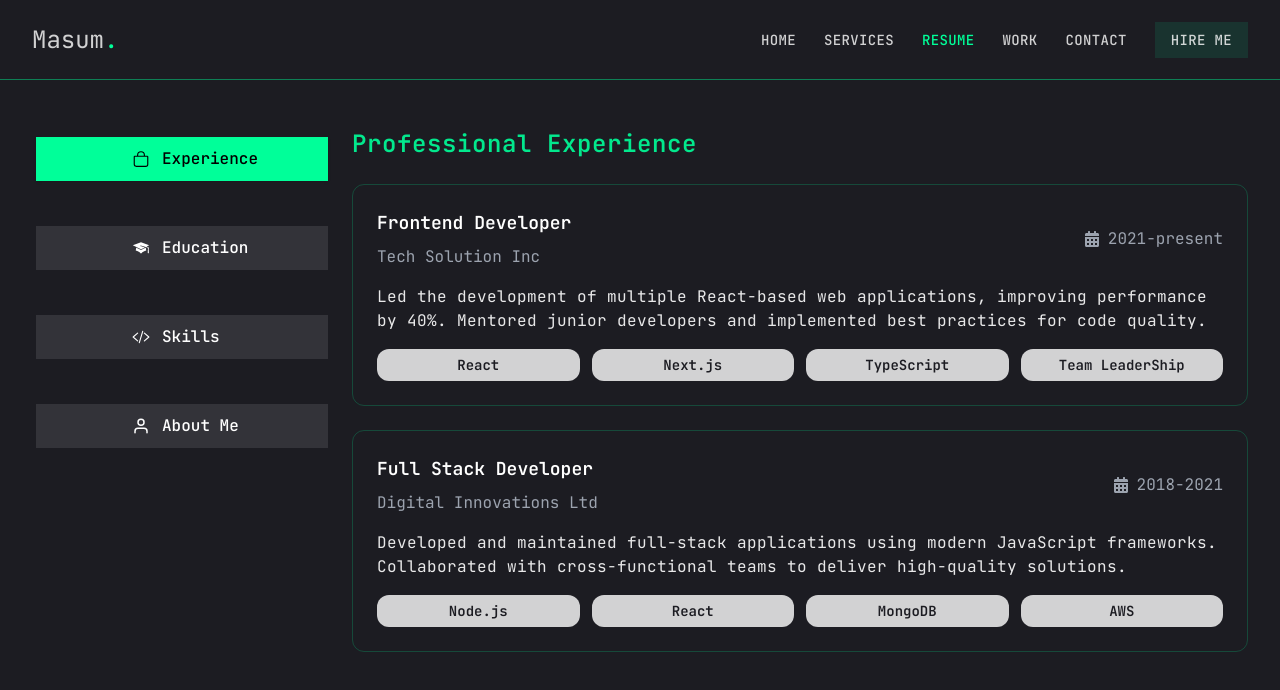
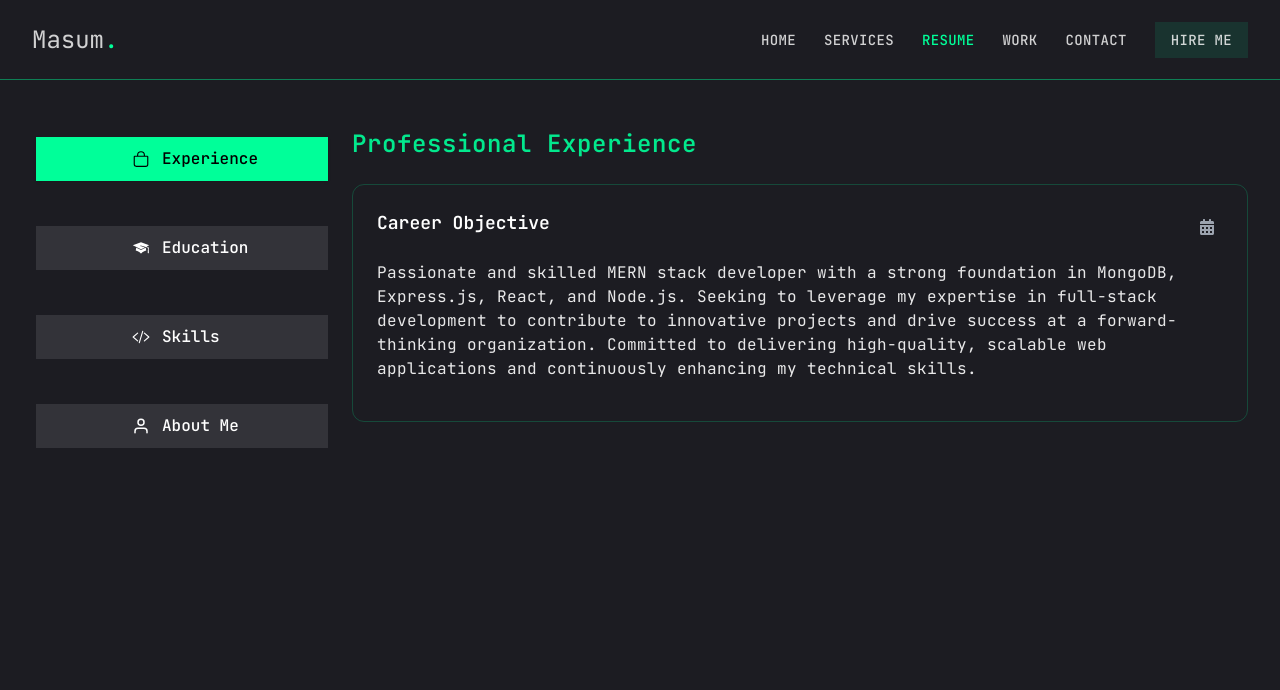
Before and after one commit to M-Shourav/portfolio_professional, a Next.js app: page /resume in a window 1280 px wide. Shown: the top 690 px of the page. Built offline with nearby package versions, Linux system fonts and the light colour scheme.

Commit message:
resume update

```diff
--- a/src/app/resume/page.tsx
+++ b/src/app/resume/page.tsx
@@ -17,20 +17,15 @@ const tabContent = {
     title: "Professional Experience",
     items: [
       {
-        role: " Frontend Developer",
-        company: "Tech Solution Inc",
-        period: "2021-present",
-        description:
-          "Led the development of multiple React-based web applications, improving performance by 40%. Mentored junior developers and implemented best practices for code quality.",
-        highlights: ["React", "Next.js", "TypeScript", "Team LeaderShip"],
-      },
-      {
-        role: " Full Stack Developer",
-        company: "Digital Innovations Ltd",
-        period: "2018-2021",
-        description:
-          "Developed and maintained full-stack applications using modern JavaScript frameworks. Collaborated with cross-functional teams to deliver high-quality solutions.",
-        highlights: ["Node.js", "React", "MongoDB", "AWS"],
+        role: "Career Objective",
+        description: `Passionate and skilled MERN stack developer with a
+        strong foundation in MongoDB, Express.js, React, and
+        Node.js. Seeking to leverage my expertise in full-stack
+        development to contribute to innovative projects and
+        drive success at a forward-thinking organization.
+        Committed to delivering high-quality, scalable web
+        applications and continuously enhancing my technical skills.`,
+        highlights: [],
       },
     ],
   },
@@ -38,23 +33,33 @@ const tabContent = {
     title: "Educational Background",
     items: [
       {
+        degree: "MERN Stack Development Course",
+        institute: "PeopleNTech IT Institute ",
+        period: "2024-Present",
+        description: `I have successfully completed the frontend part of
+        the MERN stack development course at PeopleNTech, where I gained
+        hands-on experience with React.js, HTML, CSS, and JavaScript.
+        The course focused on building responsive and dynamic user
+        interfaces, enhancing my skills in modern frontend technologies.
+        I am now equipped to develop seamless, interactive web applications
+        with a strong focus on user experience.`,
+        achievement: [
+          "React.js",
+          "Responsive Web Design",
+          "UI/UX Design",
+          "Frontend Project Development",
+        ],
+      },
+      {
         degree: "Diploma In Engineering",
         institute: "Dinajpur Polytechnic Institute ",
         period: "2020-2024",
         description:
-          "Specialized in Software Engineering and Artificial Intelligence. Graduated with honors.",
-        achievement: ["3.70 Cgpa", "Research Publication", "Dean's List"],
-      },
-      {
-        degree: "Secondary School Certificate",
-        institute: "Chilahati Merchant&#39;s High School ",
-        period: "2015-2020",
-        description:
-          "Foundation in computer science principles, data structures, and algorithms.",
+          "I am completing my Diploma in Computer Science from Dinajpur Polytechnic, where I have gained a strong foundation in programming, networking, and computer systems. The program has equipped me with essential technical skills to tackle various challenges in the IT field. I am passionate about applying my knowledge to real-world projects and further advancing my career in technology.",
         achievement: [
-          "4.72 Gpa",
-          "Academic Excellence Award",
-          "Programming Club Lead",
+          "Web Development Skills",
+          "Technological Problem Solving",
+          "Team Collaboration",
         ],
       },
     ],
@@ -64,7 +69,7 @@ const tabContent = {
     items: [
       {
         role: "Frontend Development",
-        des: "Lorem ipsum dolor sit amet, consectetur adipisicing elit. Et, distinctio. Quas fugiat nesciunt ipsum. Voluptatem inventore iste labore, similique quod laudantium rerum dolor, impedit voluptas distinctio praesentium quibusdam veniam tempore. Laudantium repellendus possimus adipisci maxime.",
+        des: "I have developed strong skills in frontend development, focusing on React.js, HTML, CSS, and JavaScript to build dynamic and responsive user interfaces. I have gained hands-on experience in creating seamless, mobile-friendly websites with an emphasis on user experience. My projects showcase my ability to transform design concepts into functional, interactive web applications.",
         skills: [
           "React",
           "Next.js",
@@ -75,12 +80,12 @@ const tabContent = {
       },
       {
         role: "Backend Development",
-        des: "Lorem ipsum dolor sit amet, consectetur adipisicing elit. Et, distinctio. Quas fugiat nesciunt ipsum. Voluptatem inventore iste labore, similique quod laudantium rerum dolor, impedit voluptas distinctio praesentium quibusdam veniam tempore. Laudantium repellendus possimus adipisci maxime.",
+        des: "I have gained foundational knowledge in backend development using Node.js and Express.js, focusing on building RESTful APIs and handling server-side logic. I have learned to manage databases with MongoDB, ensuring efficient data storage and retrieval. My backend skills allow me to create dynamic, scalable web applications that integrate seamlessly with the frontend.",
         skills: ["Node.js", "MongoDB", "Express", "AWS", "Schema"],
       },
       {
         role: "Tools & Others",
-        des: "Lorem ipsum dolor sit amet, consectetur adipisicing elit. Et, distinctio. Quas fugiat nesciunt ipsum. Voluptatem inventore iste labore, similique quod laudantium rerum dolor, impedit voluptas distinctio praesentium quibusdam veniam tempore. Laudantium repellendus possimus adipisci maxime.",
+        des: "I have gained proficiency in using various development tools and technologies to streamline my workflow. I am skilled in version control with Git and GitHub for collaborative projects, and I use Visual Studio Code for efficient coding. Additionally, I have experience with Postman for API testing, and I am familiar with tools like npm, Webpack, and Docker to optimize development and deployment processes.",
         skills: [
           "Git",
           "Github",
@@ -95,14 +100,14 @@ const tabContent = {
   },
   about: {
     title: "About Me",
-    bio: "Passionate software developer with over 5 years of experience in building modern web applications. Committed to writing clean, maintainable code and staying current with emerging technologies. Strong advocate for user-centric design and accessibility.",
+    bio: "I am a passionate MERN stack developer with a strong focus on frontend development. With hands-on experience in React.js, HTML, CSS, and JavaScript, I create dynamic and responsive web applications. I am constantly learning and improving my skills, aiming to build efficient, scalable, and user-friendly solutions for real-world problems",
     Interests: [
       "Open Source Contributing",
       "Tech Blogging",
       "UI/UX Design",
       "Machine Learning",
     ],
-    Languages: ["English (Intermediate)", "Bangla (Native)", "German (Basic)"],
+    Languages: ["English (Intermediate)", "Bangla (Native)", "Hindi (Basic)"],
   },
 };
 const ResumePage = () => {
--- a/src/components/Banner.tsx
+++ b/src/components/Banner.tsx
@@ -41,7 +41,7 @@ const Banner = () => {
             <SocialLinks />
           </div>
         </div>
-        <div className="mt-5">
+        <div className="mt-0 md:mt-5">
           <StatisticsData />
         </div>
       </div>
--- a/src/components/HomeDescription.tsx
+++ b/src/components/HomeDescription.tsx
@@ -4,8 +4,12 @@ import { motion } from "framer-motion";
 import { useEffect, useState } from "react";
 
 const HomeDescription = () => {
-  const description =
-    "As a passionate and creative MERN Stack Developer, I aim to leverage my skills in web development to build advanced, user-friendly, and efficient web applications. With one year of experience in frontend development and expertise in modern tools like React.js and Next.js, I am eager to join an organization where I can further expand my knowledge and contribute meaningfully to achieving business goals.";
+  const description = ` a passionate and creative MERN Stack Developer, I aim to
+    leverage my skills in web development to build advanced, user-friendly,
+    and efficient web applications. With one year of experience in frontend
+     development and expertise in modern tools like React.js and Next.js,
+     I am eager to join an organization where I can further expand my
+     knowledge and contribute meaningfully to achieving business goals.`;
   const [hasLoaded, setHasLoaded] = useState(false);
   const { displayedText, IsComplete } = useTypeWriter(description, 30);
   useEffect(() => {
```
